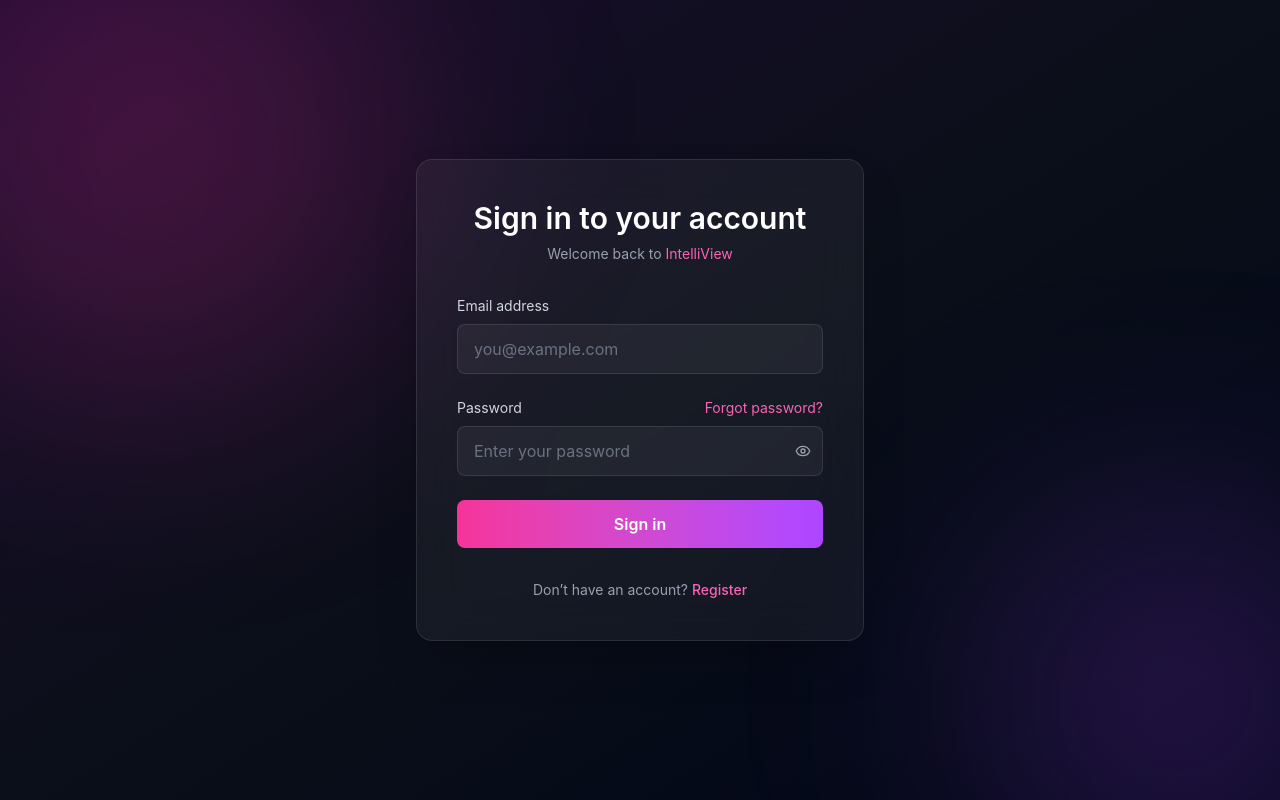
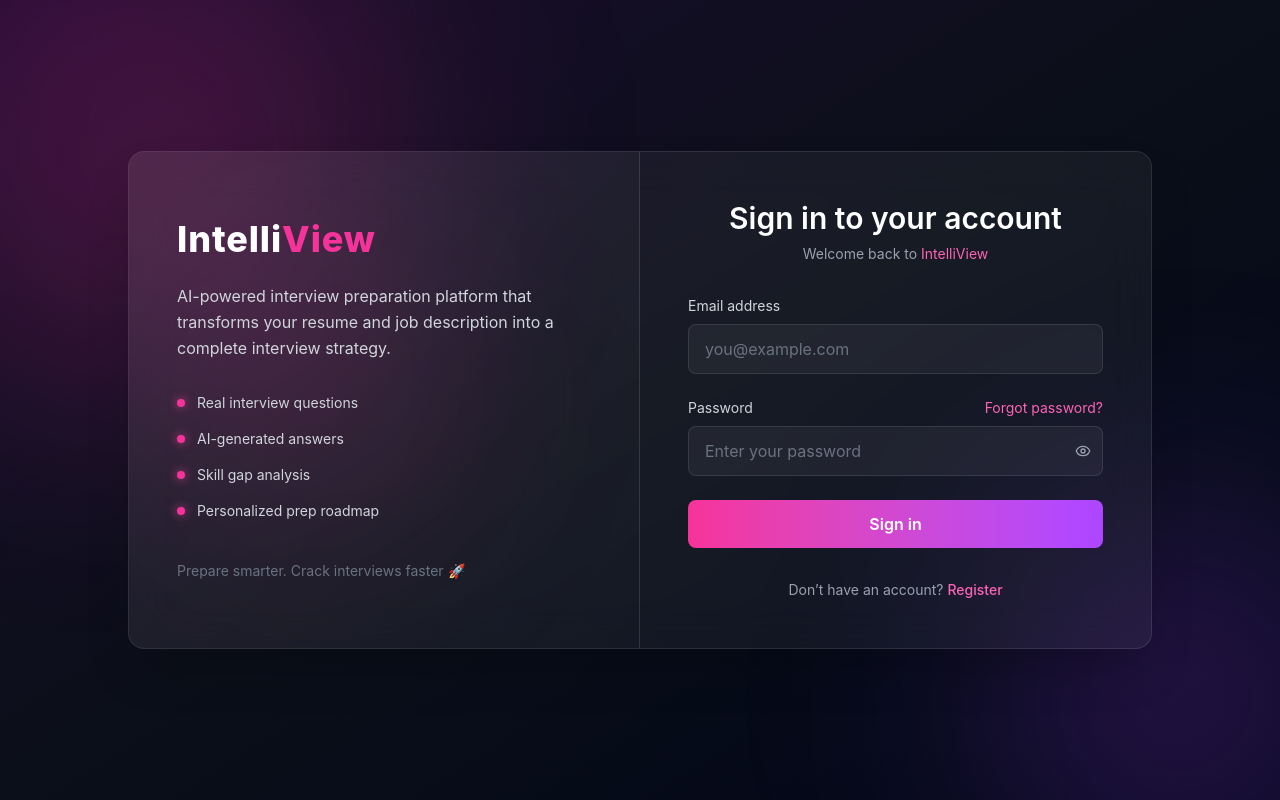
Before and after one commit to varis131/genAi_project-full-stack-, a React app in the folder frontend/: page /login in a window 1280 px wide. Built offline with nearby package versions, Linux system fonts and the light colour scheme; no server answers; the HTML template or start-up script is replaced by a standard one.

Commit message:
fixes login page

```diff
--- a/frontend/src/features/auth/pages/Login.jsx
+++ b/frontend/src/features/auth/pages/Login.jsx
@@ -27,20 +27,54 @@
   };
 
   return (
-    <div className="relative min-h-screen flex items-center justify-center px-4 text-white overflow-hidden
-      bg-gradient-to-br from-[#1a0b2e] via-[#0b0f19] to-[#020617]">
-
-      {/* Glow Effects */}
+    <div
+      className="relative min-h-screen flex items-center justify-center px-4 text-white overflow-hidden
+      bg-gradient-to-br from-[#1a0b2e] via-[#0b0f19] to-[#020617]"
+    >
+      {/* Glow Background */}
       <div className="absolute w-[500px] h-[500px] bg-pink-500/20 blur-[120px] top-[-100px] left-[-100px] rounded-full"></div>
       <div className="absolute w-[400px] h-[400px] bg-purple-500/20 blur-[120px] bottom-[-100px] right-[-100px] rounded-full"></div>
 
-      {/* Card */}
-      <div className="relative w-full max-w-md
-        bg-white/5 backdrop-blur-xl
-        border border-white/10
-        rounded-2xl p-10 shadow-2xl">
+      {/* Main Card */}
+      <div className="relative w-full max-w-5xl flex rounded-2xl overflow-hidden border border-white/10 bg-white/5 backdrop-blur-xl shadow-2xl">
+        {/* 🔥 LEFT SIDE */}
+        <div
+          className="hidden md:flex flex-col justify-center w-1/2 p-12
+          bg-gradient-to-br from-white/5 to-transparent border-r border-white/10 relative"
+        >
+          {/* subtle glow */}
+          <div className="absolute w-72 h-72 bg-pink-500/10 blur-[100px] rounded-full -z-10"></div>
 
-        {/* Heading */}
+          <h1 className="text-4xl font-extrabold mb-6 tracking-wide">
+            Intelli<span className="text-pink-500">View</span>
+          </h1>
+
+          <p className="text-gray-300 mb-8 leading-relaxed max-w-md">
+            AI-powered interview preparation platform that transforms your
+            resume and job description into a complete interview strategy.
+          </p>
+
+          <ul className="space-y-4 text-sm">
+            {[
+              "Real interview questions",
+              "AI-generated answers",
+              "Skill gap analysis",
+              "Personalized prep roadmap",
+            ].map((item, i) => (
+              <li key={i} className="flex items-center gap-3 text-gray-300">
+                <div className="w-2 h-2 rounded-full bg-pink-500 shadow-[0_0_10px_rgba(236,72,153,0.8)]"></div>
+                {item}
+              </li>
+            ))}
+          </ul>
+
+          <p className="mt-10 text-sm text-gray-500">
+            Prepare smarter. Crack interviews faster 🚀
+          </p>
+        </div>
+
+        {/* 🔐 RIGHT SIDE */}
+        <div className="w-full md:w-1/2 p-12">
           <h1 className="text-3xl font-semibold text-center mb-2">
             Sign in to your account
           </h1>
@@ -50,7 +84,6 @@
           </p>
 
           <form onSubmit={handleSubmit} className="space-y-6">
-
             {/* Email */}
             <div>
               <label className="block text-sm text-gray-300 mb-2">
@@ -118,7 +151,7 @@
               className="w-full py-3 rounded-lg font-semibold text-white
                 bg-gradient-to-r from-pink-500 to-purple-500
                 hover:from-pink-400 hover:to-purple-400
-              hover:scale-[1.02]
+                hover:scale-[1.03]
                 transition flex items-center justify-center gap-2 cursor-pointer"
             >
               {loading ? (
@@ -144,6 +177,7 @@
           </p>
         </div>
       </div>
+    </div>
   );
 };
 
```
Lines whose indentation alone changed are shown as unchanged.
